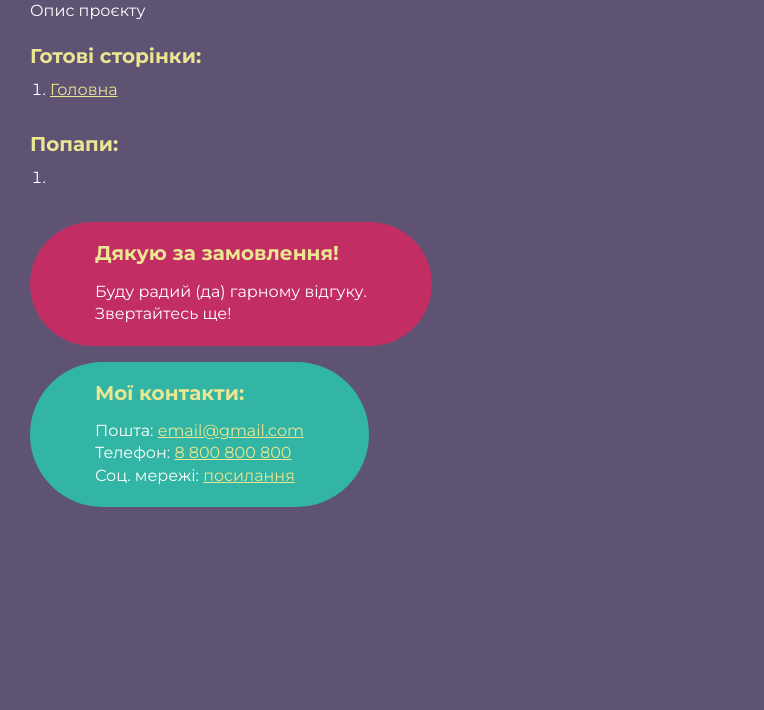
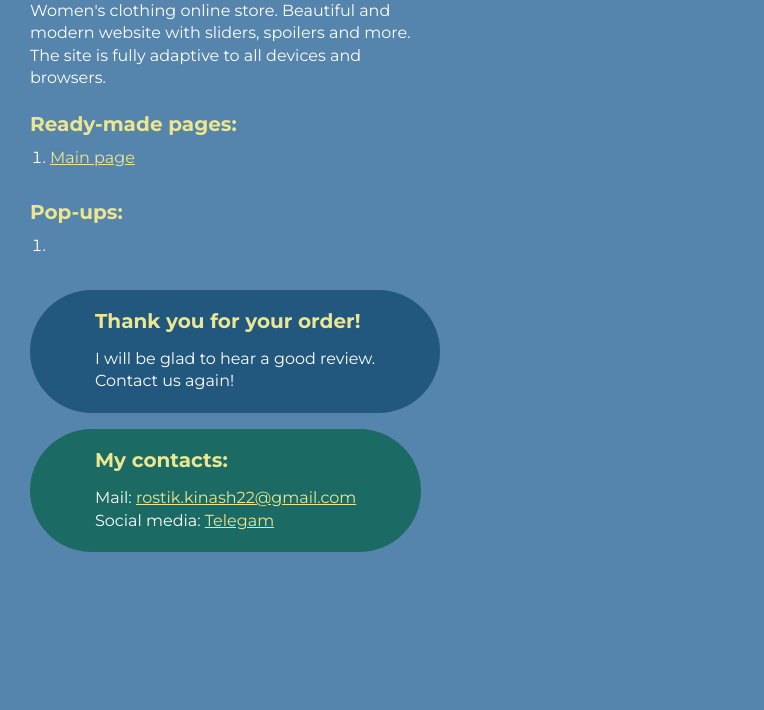
Before and after one commit to Rostik2202/Crisp, a website: page src/index.html in a window 1280 px wide. Shown: the part 90-800 px from the top of the page, without its empty margins (0-764 px from the left). Drawn offline with Linux system fonts and the light colour scheme.

Commit message:
change index.html

```diff
--- a/src/index.html
+++ b/src/index.html
@@ -7,28 +7,27 @@
 	</head>
 	<body>
 		<div class="rootpage">
-			<h1>Верстка «NEW_PROJECT_NAME»</h1>
+			<h1>«NEW_PROJECT_NAME»</h1>
 			<div class="rootpage__info">
-				Опис проєкту
+				Women's clothing online store. Beautiful and modern website with sliders, spoilers and more. The site is fully adaptive to all devices and browsers.
 			</div>
-			<h2>Готові сторінки:</h2>
+			<h2>Ready-made pages:</h2>
 			<ol class="rootpage__list">
-				<li><a target="_blank" href="home.html">Головна</a></li>
+				<li><a target="_blank" href="home.html">Main page</a></li>
 			</ol>
-			<h2>Попапи:</h2>
+			<h2>Pop-ups:</h2>
 			<ol class="rootpage__list">
 				<li><a target="_blank" href="home.html#"></a></li>
 			</ol>
 			<div class="rootpage__tnx">
-				<h2>Дякую за замовлення!</h2>
-				<p>Буду радий (да) гарному відгуку.</p>
-				<p>Звертайтесь ще!</p>
+				<h2>Thank you for your order!</h2>
+				<p>I will be glad to hear a good review.</p>
+				<p>Contact us again!</p>
 			</div>
 			<div class="rootpage__contacts">
-				<h2>Мої контакти:</h2>
-				<p>Пошта: <a href="mailto:email@gmail.com">email@gmail.com</a></p>
-				<p>Телефон: <a href="tel:8800800800">8 800 800 800</a></p>
-				<p>Соц. мережі: <a href="">посилання</a></p>
+				<h2>My contacts:</h2>
+				<p>Mail: <a href="mailto:rostik.kinash22@gmail.com">rostik.kinash22@gmail.com</a></p>
+				<p>Social media: <a href="https://t.me/rostik_kinash">Telegam</a></p>
 			</div>
 		</div>
 	</body>
@@ -48,7 +47,7 @@
 			min-width: 320px;
 			width: 100%;
 			color: #fff;
-			background-color: #5e5373;
+			background-color: #5584AC;
 		}
 		body {
 			font-family: Montserrat;
@@ -114,6 +113,7 @@
 		.rootpage__info{
 			line-height: 140%;
 			margin: 0px 0px 1.5rem 0px;
+			max-width: 400px;
 		}
 
 		.rootpage__list{
@@ -136,14 +136,14 @@
 		}
 		}
 		.rootpage__contacts{
-			background: #32b5a4;
+			background: #1b6b64;
 
 		}
 		.rootpage__contacts a{
 			color: #ebe691;
 		}
 		.rootpage__tnx{
-			background: #c22d63;
+			background: #22577E;
 			margin: 0px 0px 1rem 0px;
 		}
 	</style>
```
